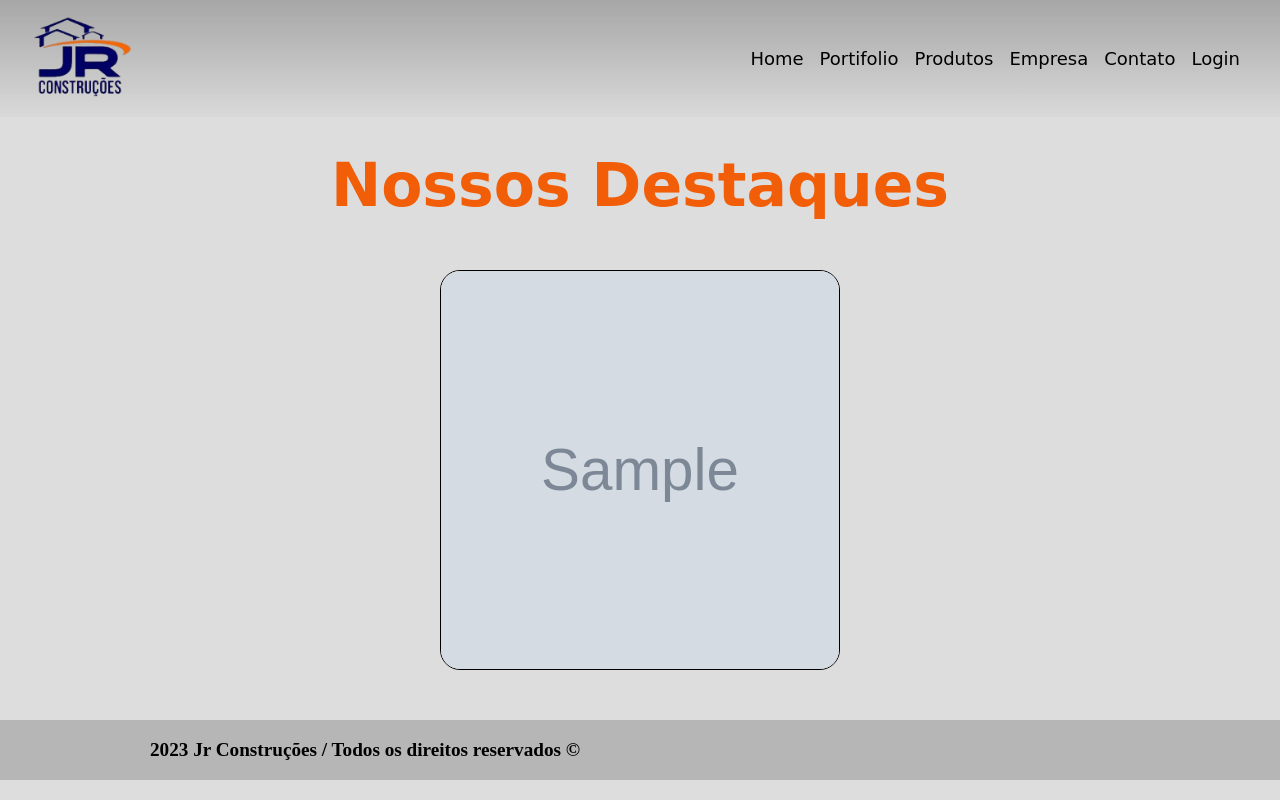
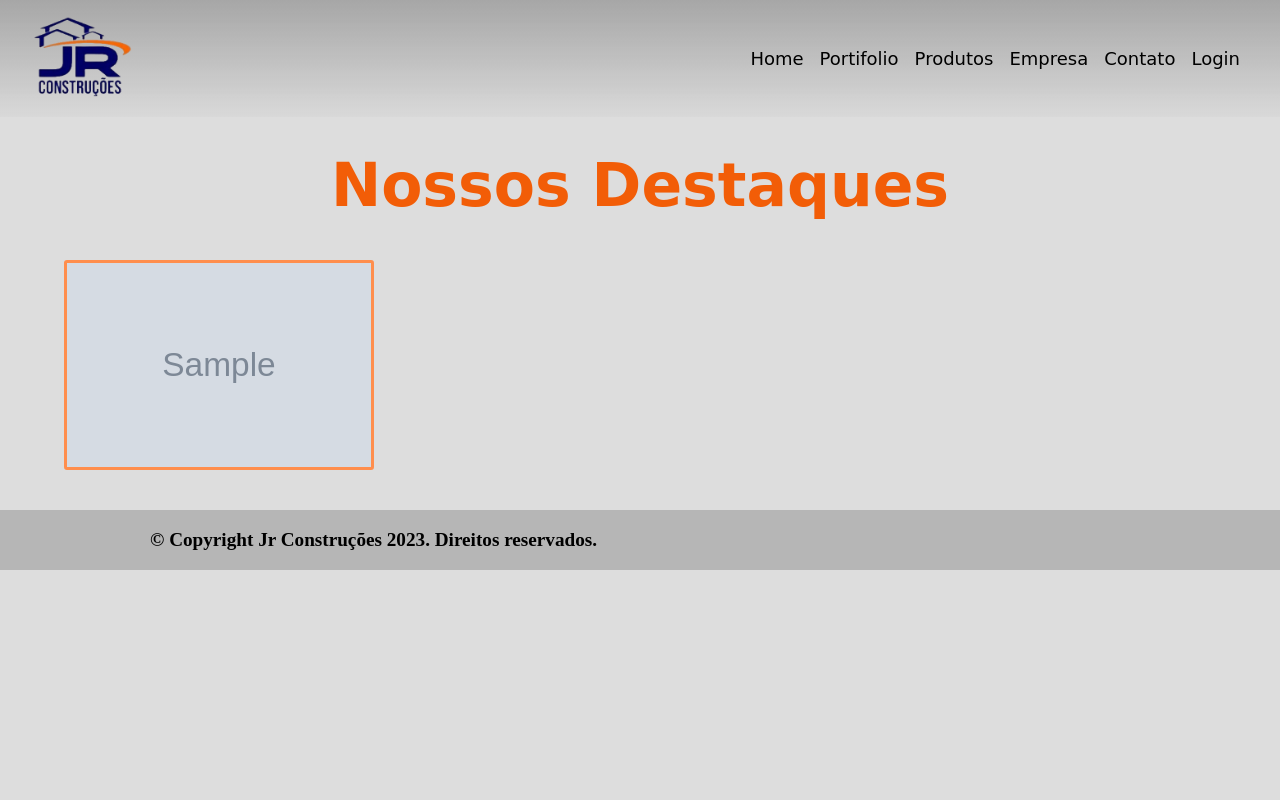
Before and after one commit to gabipereira0614/JR_codespace, a CodeIgniter 4 app: template app/Views/portifolio.php in a window 1280 px wide. Run offline with PHP 8.4 and a stand-in for CodeIgniter, Linux system fonts and the light colour scheme; the template is opened without the code that fills it: most values are stand-ins (such as "Sample title", 1, 10 or a date in 2020); grey boxes marked "Sample" are stand-in pictures; some libraries are stand-ins or nearby versions; some web fonts are replaced.

Commit message:
Portifolio estilizado - ainda temq arrumar respons

```diff
--- a/app/Views/portifolio.php
+++ b/app/Views/portifolio.php
@@ -12,7 +12,9 @@
     </div>
     <div class="container-portifolio">
             <?php foreach ($portifolios as $portifolio) : ?>
-                <img src="/uploads/portifolio/<?= $portifolio["imagem"] ?>" alt="Imagem de Portifolio" class="imagem">
+                <div class="conteudo">
+                    <img src="/uploads/portifolio/<?= $portifolio["imagem"] ?>" alt="Imagem de Portifolio" class="imagem">
+                </div>
             <?php endforeach; ?>
     </div>
 </div>
--- a/app/Views/template.php
+++ b/app/Views/template.php
@@ -41,7 +41,7 @@
 
 <footer>
     <p class="footer-text">
-        2023 Jr Construções / Todos os direitos reservados &copy;
+        &copy; Copyright Jr Construções 2023. Direitos reservados.
     </p>
 </footer>
 </body>
--- a/public/styles/portifolio.css
+++ b/public/styles/portifolio.css
@@ -3,7 +3,7 @@
 #conteudo-portifolio{
     display: flex;
     flex-wrap: wrap;
-    padding-top: 150px;
+    padding: 150px 5vw 40px;
     width: 100%;
 
 }
@@ -19,22 +19,40 @@
 .container-portifolio{
     display: flex;
     flex-wrap: wrap;
-    flex-direction: row;
-    margin-top: 50px;
-    width: 100%;
     height: auto;
+    gap: 2rem;
+    margin-top: 30px;
     justify-content: center;
-    gap: 3rem;
-    margin-bottom: 50px;
+}
+
+.conteudo{
+    width: 320px;
+    display: flex;
+    flex-direction: column;
+
 }
 
 .imagem{
+    transition: 0.6s;
     display: flex;
-    height: 400px;
-    width: 400px;
-    border: solid black 1px;
-    border-radius: 20px;
+    height: 210px;
+    width: 310px;
+    border: solid #ff8e4d 3px;
+    border-radius: 3px;
 }
+
+.imagem:hover{
+    transition: 0.6s;
+    transform: scale(0.97);
+}
+
+/* Se der tempo agnt faz */
+/* h3{
+    margin: 10px;
+    font-family: 'Zen Dots', cursive;
+    font-size: medium;
+} */
+
 /* Tela pequena */
 @media (max-width: 540px){
     .imagem{
```
